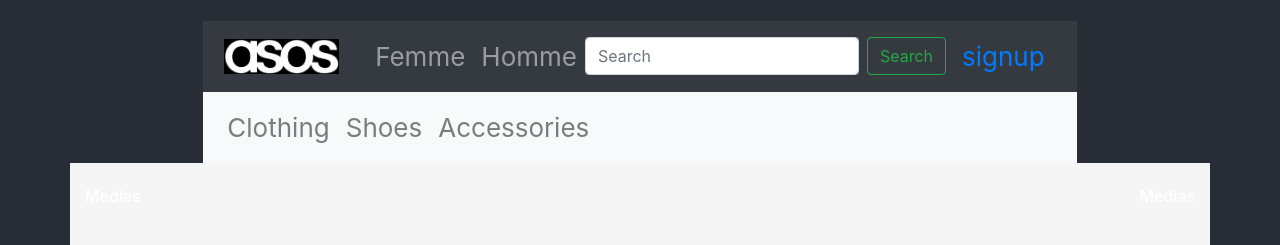
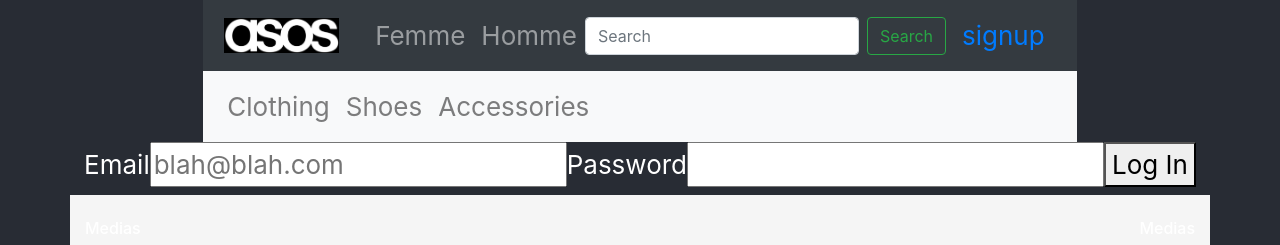
Before and after one commit to AurelieBeno/client-eCommerce, a React (Create React App) app: page /login-page in a window 1280 px wide. Shown: the top 245 px of the page. Built offline with nearby package versions, Linux system fonts and the light colour scheme.

Commit message:
signupForm ok

```diff
--- a/src/App.js
+++ b/src/App.js
@@ -11,6 +11,8 @@ import Footer from "./components/Footer";
 import Women from "./components/header/Women";
 import Men from "./components/header/Men";
 import SignupForm from "./components/SignupForm";
+import LoginForm from "./components/LoginForm";
+// import LoginPage from "./components/LoginForm";
 
 class App extends Component {
   constructor(props) {
@@ -52,13 +54,24 @@ class App extends Component {
           <Route path="/women" component={Women} />
           <Route path="/men" component={Men} />
           <Route
-            path="/signup-page"
+            path="/signup"
             render={() => {
               return (
                 <SignupForm
                   currentUser={this.state.currentUser}
                   // send App update user ()
                   signupSuccess={user => this.updateUser(user)}
+                />
+              );
+            }}
+          />
+          <Route
+            path="/login-page"
+            render={() => {
+              return (
+                <LoginForm
+                  currentUser={this.state.currentUser}
+                  loginSuccess={user => this.updateUser(user)}
                 />
               );
             }}
--- a/src/components/LoginForm.js
+++ b/src/components/LoginForm.js
@@ -0,0 +1,62 @@
+import React, { Component } from "react";
+
+import { postLogIn } from "../api.js";
+
+class LoginForm extends Component {
+  constructor(props) {
+    super(props);
+
+    this.state = {
+      email: "",
+      originalPassword: ""
+    };
+  }
+
+  genericOnChange(event) {
+    const { name, value } = event.target;
+
+    this.setState({ [name]: value });
+  }
+
+  handleSubmit(event) {
+    event.preventDefault();
+
+    // Submit login info to the backend
+    postLogIn(this.state).then(response => {
+      console.log("Log In", response.data);
+      this.props.loginSuccess(response.data);
+    });
+  }
+
+  render() {
+    return (
+      <section className="SignupForm">
+        <form onSubmit={event => this.handleSubmit(event)}>
+          <label>
+            Email
+            <input
+              onChange={event => this.genericOnChange(event)}
+              value={this.state.email}
+              name="email"
+              type="email"
+              placeholder="blah@blah.com"
+            />
+          </label>
+          <label>
+            Password
+            <input
+              onChange={event => this.genericOnChange(event)}
+              value={this.state.originalPassword}
+              name="originalPassword"
+              type="password"
+            />
+          </label>
+
+          <button>Log In</button>
+        </form>
+      </section>
+    );
+  }
+}
+
+export default LoginForm;
--- a/src/components/SignupForm.js
+++ b/src/components/SignupForm.js
@@ -1,7 +1,9 @@
 import React, { Component } from "react";
+// import { Switch, Route, Link } from "react-router-dom";
 
 import "./SignupForm.css";
 
+// import LoginPage from "./components/LoginForm";
 import { postSignup } from "../api.js";
 
 class SignupForm extends Component {
@@ -36,10 +38,7 @@ class SignupForm extends Component {
           <p> NOUVEAU CHEZ ASOS ?</p>
           <h5>Inscrivez-vous à l'aide de votre adresse E-mail</h5>
         </div>
-        <form
-          className="signup-form"
-          onSubmit={event => this.handleSubmit(event)}
-        >
+        <form className="signup" onSubmit={event => this.handleSubmit(event)}>
           <label>Email</label>
           <input
             onChange={event => this.genericOnChange(event)}
@@ -83,6 +82,22 @@ class SignupForm extends Component {
           </div>
           <button>REJOIGNEZ ASOS</button>
         </form>
+        {/* <Link className="nav-link" to="/login">
+          Login
+        </Link>
+        <Switch>
+          <Route
+            path="/login-page"
+            render={() => {
+              return (
+                <LoginPage
+                  currentUser={this.state.currentUser}
+                  loginSuccess={user => this.updateUser(user)}
+                />
+              );
+            }}
+          />
+        </Switch> */}
       </div>
     );
   }
--- a/src/components/header/Header.js
+++ b/src/components/header/Header.js
@@ -9,12 +9,12 @@ class Header extends Component {
   render() {
     return (
       <div>
-        <nav class="navbar navbar-expand-lg navbar-dark bg-dark">
-          <a class="navbar-brand" href="/">
+        <nav className="navbar navbar-expand-lg navbar-dark bg-dark">
+          <a className="navbar-brand" href="/">
             <img className="logo" src="../images/asos.png" alt="logo" />{" "}
           </a>
           <button
-            class="navbar-toggler"
+            className="navbar-toggler"
             type="button"
             data-toggle="collapse"
             data-target="#navbarSupportedContent"
@@ -22,31 +22,31 @@ class Header extends Component {
             aria-expanded="false"
             aria-label="Toggle navigation"
           >
-            <span class="navbar-toggler-icon" />
+            <span className="navbar-toggler-icon" />
           </button>
 
-          <div class="collapse navbar-collapse" id="navbarSupportedContent">
-            <ul class="navbar-nav mr-auto">
-              <li class="nav-item">
+          <div className="collapse navbar-collapse" id="navbarSupportedContent">
+            <ul className="navbar-nav mr-auto">
+              <li className="nav-item">
                 <NavLink className="nav-link" to="/women">
                   Femme
                 </NavLink>
               </li>
-              <li class="nav-item">
+              <li className="nav-item">
                 <NavLink className="nav-link" to="/men">
                   Homme
                 </NavLink>
               </li>
             </ul>
-            <form class="form-inline my-2 my-lg-0">
+            <form className="form-inline my-2 my-lg-0">
               <input
-                class="form-control mr-sm-2"
+                className="form-control mr-sm-2"
                 type="search"
                 placeholder="Search"
                 aria-label="Search"
               />
               <button
-                class="btn btn-outline-success my-2 my-sm-0"
+                className="btn btn-outline-success my-2 my-sm-0"
                 type="submit"
               >
                 Search
@@ -58,9 +58,9 @@ class Header extends Component {
           </Link>
         </nav>
 
-        <nav class="navbar navbar-expand-lg navbar-light bg-light">
+        <nav className="navbar navbar-expand-lg navbar-light bg-light">
           <button
-            class="navbar-toggler"
+            className="navbar-toggler"
             type="button"
             data-toggle="collapse"
             data-target="#navbarNavAltMarkup"
@@ -68,17 +68,17 @@ class Header extends Component {
             aria-expanded="false"
             aria-label="Toggle navigation"
           >
-            <span class="navbar-toggler-icon" />
+            <span className="navbar-toggler-icon" />
           </button>
-          <div class="collapse navbar-collapse" id="navbarNavAltMarkup">
-            <div class="navbar-nav">
-              <a class="nav-item nav-link" href="#!">
+          <div className="collapse navbar-collapse" id="navbarNavAltMarkup">
+            <div className="navbar-nav">
+              <a className="nav-item nav-link" href="#!">
                 Clothing
               </a>
-              <a class="nav-item nav-link" href="#!">
+              <a className="nav-item nav-link" href="#!">
                 Shoes
               </a>
-              <a class="nav-item nav-link" href="#!">
+              <a className="nav-item nav-link" href="#!">
                 Accessories
               </a>
             </div>
```
Also changed, not shown: 2 other files (tests, documents, lock files or other folders).
